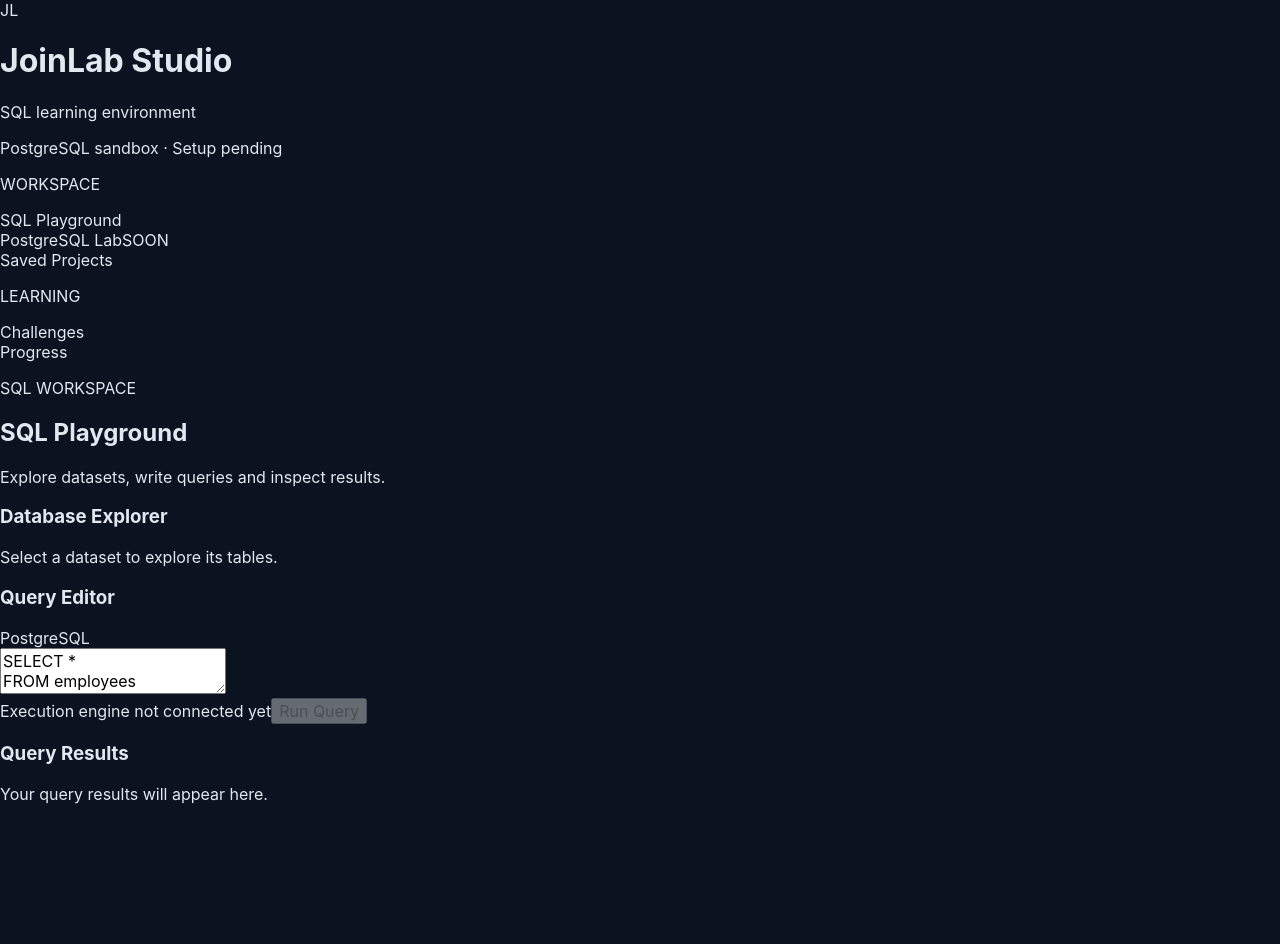
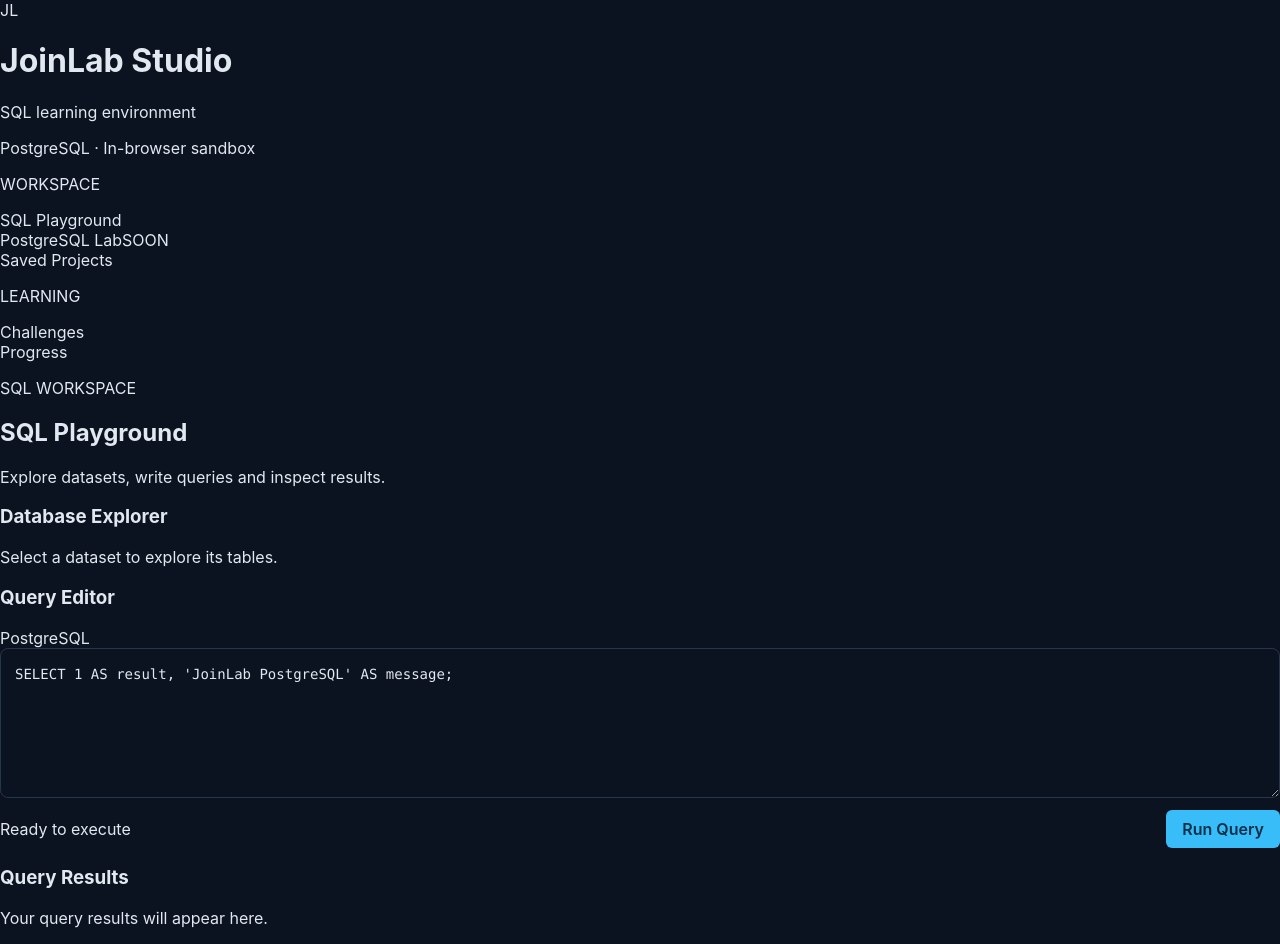
Before and after one commit to mallikarjunmarabasari-cell/JoinLab-Studio, a React app in the folder frontend/: page / in a window 1280 px wide. Before the commit the page ends 820 px from the top, so only its background shows below. Built offline with nearby package versions, Linux system fonts and the light colour scheme; the HTML template or start-up script is replaced by a standard one.

Commit message:
feat: integrate PGlite query execution

```diff
--- a/frontend/package.json
+++ b/frontend/package.json
@@ -10,6 +10,7 @@
     "preview": "vite preview"
   },
   "dependencies": {
+    "@electric-sql/pglite": "^0.5.16",
     "react": "^19.3.1",
     "react-dom": "^19.3.1"
   },
--- a/frontend/src/components/SqlWorkspace.css
+++ b/frontend/src/components/SqlWorkspace.css
@@ -0,0 +1,67 @@
+.sql-editor {
+  display: block;
+  width: 100%;
+  min-height: 150px;
+  padding: 14px;
+  resize: vertical;
+  background: #0b1220;
+  color: #e2e8f0;
+  border: 1px solid var(--color-border);
+  border-radius: 8px;
+  font-family: var(--font-mono);
+  font-size: 14px;
+  line-height: 1.6;
+}
+
+.editor-toolbar {
+  display: flex;
+  align-items: center;
+  justify-content: space-between;
+  gap: 12px;
+  margin-top: 12px;
+}
+
+.editor-toolbar button {
+  padding: 9px 16px;
+  border: none;
+  border-radius: 6px;
+  background: var(--color-accent);
+  color: #082f49;
+  font-weight: 600;
+}
+
+.editor-toolbar button:disabled {
+  opacity: 0.5;
+  cursor: not-allowed;
+}
+
+.query-status {
+  margin-bottom: 12px;
+  color: var(--color-success);
+}
+
+.query-error {
+  color: var(--color-danger);
+  white-space: pre-wrap;
+}
+
+.results-table-wrapper {
+  width: 100%;
+  overflow-x: auto;
+}
+
+.query-results-table {
+  width: 100%;
+  border-collapse: collapse;
+  text-align: left;
+}
+
+.query-results-table th,
+.query-results-table td {
+  padding: 10px 14px;
+  border-bottom: 1px solid var(--color-border);
+}
+
+.query-results-table th {
+  color: var(--color-muted);
+}
--- a/frontend/src/components/SqlWorkspace.jsx
+++ b/frontend/src/components/SqlWorkspace.jsx
@@ -1,11 +1,55 @@
+// Import React state and the database service
+import { useState } from 'react'
+import { executeQuery } from '../lib/pglite.js'
 import './SqlWorkspace.css'
-function SqlWorkspace() {
+
+import './SqlWorkspace.css'
+// Add a helper to format database values
+// Place this function above function SqlWorkspace()
+function formatCellValue(value) {
+  if (value === null) return 'NULL'
+
+  if (typeof value === 'object') {
+    return JSON.stringify(value)
+  }
+
+  return String(value)
+}function SqlWorkspace() {
+  // SQL editor state
+  const [sql, setSql] = useState(
+    "SELECT 1 AS result, 'JoinLab PostgreSQL' AS message;"
+  )
+
+  // Query execution states
+  const [queryResult, setQueryResult] = useState(null)
+  const [queryError, setQueryError] = useState('')
+  const [isRunning, setIsRunning] = useState(false)
+
+  // Run SQL against PGlite
+  async function handleRunQuery() {
+    setIsRunning(true)
+    setQueryError('')
+    setQueryResult(null)
+
+    try {
+      const result = await executeQuery(sql)
+
+      setQueryResult(result)
+    } catch (error) {
+      setQueryError(error.message)
+    } finally {
+      setIsRunning(false)
+    }
+  }
+
   return (
     <div className="app-shell">
+
       {/* Application header */}
       <header className="topbar">
         <div className="brand">
           <div className="brand-mark">JL</div>
+
           <div>
             <h1>JoinLab Studio</h1>
             <p>SQL learning environment</p>
@@ -14,11 +58,12 @@ function SqlWorkspace() {
 
         <div className="connection-status">
           <span className="status-dot"></span>
-          PostgreSQL sandbox · Setup pending
+          PostgreSQL · In-browser sandbox
         </div>
       </header>
 
       <div className="workspace-layout">
+
         {/* Left navigation */}
         <aside className="sidebar">
           <p className="sidebar-heading">WORKSPACE</p>
@@ -27,10 +72,12 @@ function SqlWorkspace() {
             <div className="sidebar-item active">
               SQL Playground
             </div>
+
             <div className="sidebar-item">
               PostgreSQL Lab
               <span className="sidebar-tag">SOON</span>
             </div>
+
             <div className="sidebar-item">Saved Projects</div>
           </nav>
 
@@ -44,15 +91,19 @@ function SqlWorkspace() {
 
         {/* Main workspace */}
         <main className="main-content">
+
           <section className="page-heading">
             <div>
               <p className="eyebrow">SQL WORKSPACE</p>
               <h2>SQL Playground</h2>
-              <p>Explore datasets, write queries and inspect results.</p>
+              <p>
+                Explore datasets, write queries and inspect results.
+              </p>
             </div>
           </section>
 
           <section className="workbench">
+
             {/* Database explorer */}
             <section className="panel schema-panel">
               <div className="panel-heading">
@@ -75,15 +126,21 @@ function SqlWorkspace() {
                 className="sql-editor"
                 aria-label="SQL query editor"
                 spellCheck={false}
-                defaultValue={`SELECT *
-FROM employees
-LIMIT 10;`}
+                value={sql}
+                onChange={(event) => setSql(event.target.value)}
               />
 
               <div className="editor-toolbar">
-                <span>Execution engine not connected yet</span>
-                <button type="button" disabled>
-                  Run Query
+                <span>
+                  {isRunning ? 'Executing query...' : 'Ready to execute'}
+                </span>
+
+                <button
+                  type="button"
+                  onClick={handleRunQuery}
+                  disabled={isRunning || !sql.trim()}
+                >
+                  {isRunning ? 'Running...' : 'Run Query'}
                 </button>
               </div>
             </section>
@@ -94,10 +151,65 @@ LIMIT 10;`}
                 <h3>Query Results</h3>
               </div>
 
-              <p className="empty-state">
-                Your query results will appear here.
-              </p>
+              {queryError && (
+                <p className="query-error" role="alert">
+                  {queryError}
+                </p>
+              )}
+
+              {queryResult && (
+                <div className="query-output">
+
+                  <p className="query-status">
+                    {queryResult.command || 'Query'} completed ·{' '}
+                    {queryResult.rows.length} row(s) returned
+                  </p>
+
+                  {queryResult.fields.length > 0 ? (
+                    <div className="results-table-wrapper">
+                      <table className="query-results-table">
+
+                        <thead>
+                          <tr>
+                            {queryResult.fields.map((field, index) => (
+                              <th key={`${field.name}-${index}`}>
+                                {field.name}
+                              </th>
+                            ))}
+                          </tr>
+                        </thead>
+
+                        <tbody>
+                          {queryResult.rows.map((row, rowIndex) => (
+                            <tr key={rowIndex}>
+                              {queryResult.fields.map((field, index) => (
+                                <td key={`${field.name}-${index}`}>
+                                  {formatCellValue(row[field.name])}
+                                </td>
+                              ))}
+                            </tr>
+                          ))}
+                        </tbody>
+
+                      </table>
+                    </div>
+                  ) : (
+                    <p>
+                      Query executed successfully. No rows returned.
+                    </p>
+                  )}
+
+                </div>
+              )}
+
+              {!queryResult && !queryError && (
+                <p className="empty-state">
+                  Your query results will appear here.
+                </p>
+              )}
+
             </section>
+
           </section>
         </main>
       </div>
--- /dev/null
+++ b/frontend/src/lib/pglite.js
@@ -0,0 +1,20 @@
+import { PGlite } from '@electric-sql/pglite' //Imports the database engine installed through npm.
+
+// Shared database initialization promise
+let databasePromise = null //Database initialization: We maintain a reference to the database initialization promise.
+
+// Initialize the database only once
+export function getDatabase() { //The first call initializes the database. Subsequent calls reuse the same promise instead of creating another database.
+  if (!databasePromise) {
+    databasePromise = PGlite.create() //Creates the database and returns a promise that resolves when initialization is complete. This is the recommended initialization approach in the PGlite API
+  }
+
+  return databasePromise
+}
+
+// Execute SQL against the shared database
+export async function executeQuery(sql) { //Execute SQL: This waits for database initialization, then executes the supplied SQL.
+  const database = await getDatabase()
+
+  return database.query(sql)
+}
```
Also changed, not shown: 1 other file (tests, documents, lock files or other folders).
